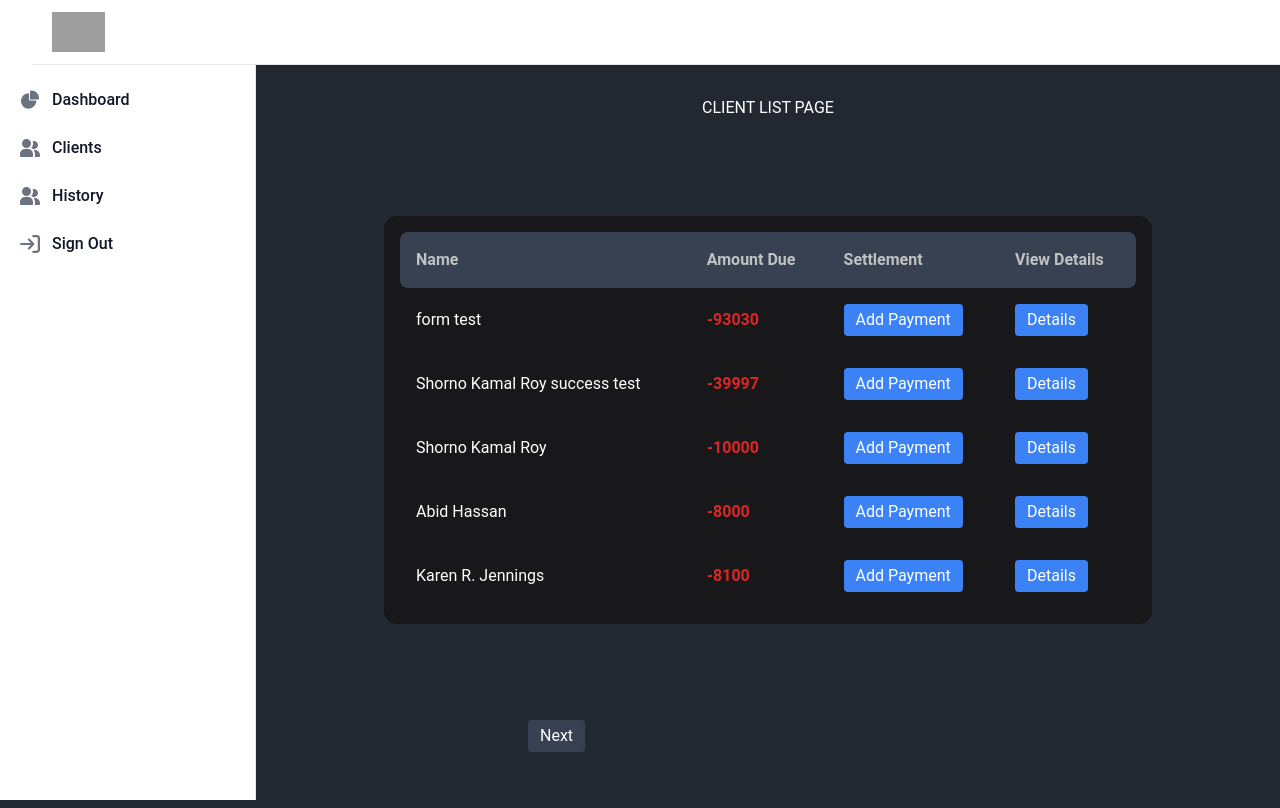
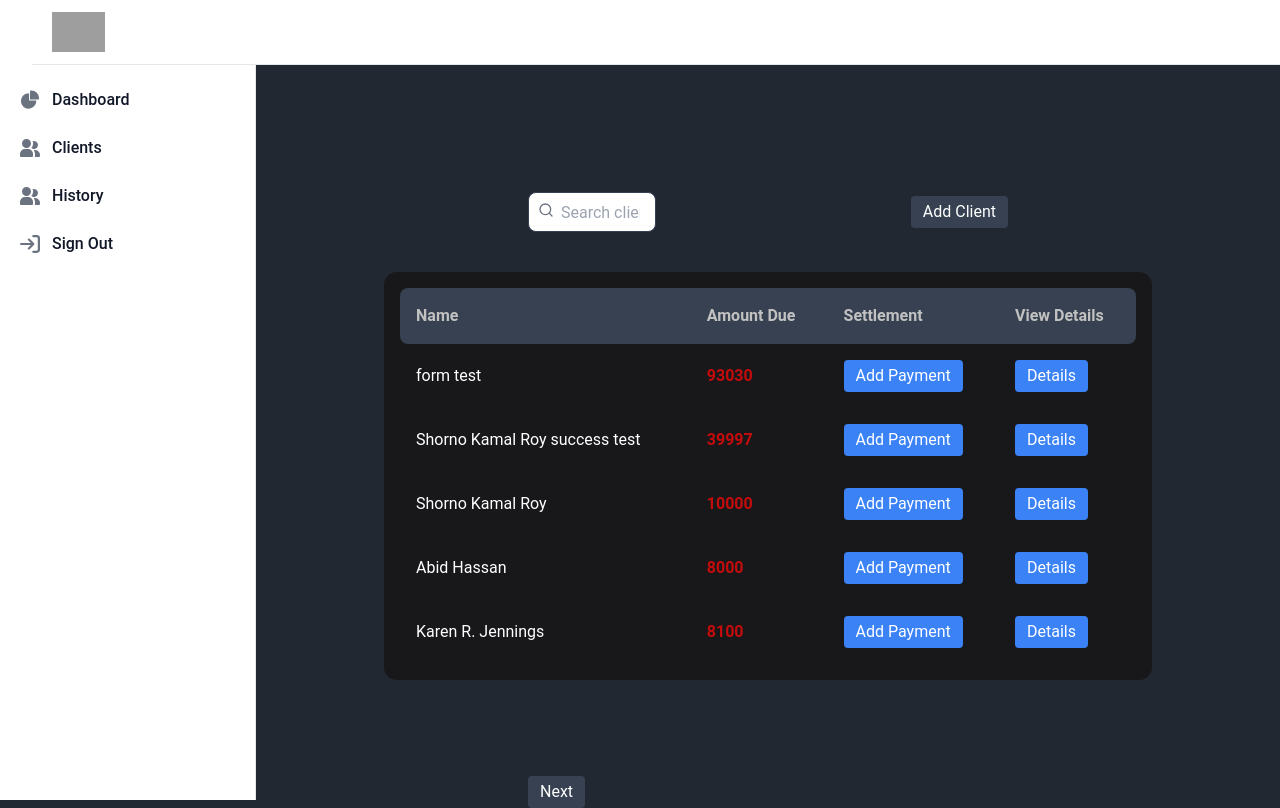
Before and after one commit to Shorno/djangoLenden, a Django app: page /clients in a window 1280 px wide. Run offline with Django 5.2, Linux system fonts and the light colour scheme; data comes from the database, SQL or seed files in the repository; both versions use the stored data as it was after the commit; some libraries are stand-ins or nearby versions; grey boxes are pictures that could not be loaded.

Commit message:
add client button, more deisgn

```diff
--- a/lenden/templates/clients_list.html
+++ b/lenden/templates/clients_list.html
@@ -2,10 +2,48 @@
 {% block title %}Clients{% endblock %}
 
 {% block content %}
-    <h1>
-        Client list page
-    </h1>
-    <div class="pt-24 flex flex-col items-center justify-between">
+    {#    <h1 class="mb-4 text-4xl font-extrabold leading-none tracking-tight text-gray-900 md:text-5xl lg:text-6xl dark:text-black">#}
+    {#        Clients List</h1>#}
+
+    <div class="w-full flex justify-center pt-24">
+        <div class="flex w-1/2 justify-center items-center">
+            <div class="w-1/2 flex-1 ">
+                <form>
+                    <div class="relative">
+                        <svg
+                                xmlns="http://www.w3.org/2000/svg"
+                                width="24"
+                                height="24"
+                                viewBox="0 0 24 24"
+                                fill="none"
+                                stroke="currentColor"
+                                stroke-width="2"
+                                stroke-linecap="round"
+                                stroke-linejoin="round"
+                                class="absolute left-2.5 top-2.5 h-4 w-4 text-gray-500 dark:text-gray-400"
+                        >
+                            <circle cx="11" cy="11" r="8"></circle>
+                            <path d="m21 21-4.3-4.3"></path>
+                        </svg>
+                        <input
+                                class="flex h-10 pl-8 border border-gray-700 rounded-lg outline-none md:w-2/3 lg:w-1/3 dark:bg-[#18181b]"
+                                placeholder="Search clients..."
+                                type="search"
+                        />
+                    </div>
+                </form>
+            </div>
+            <div>
+                <button class="bg-gray-700 hover:bg-black text-white py-1 px-3 rounded ">
+                    <a href="{% url 'create' %}">Add Client</a>
+                </button>
+            </div>
+        </div>
+    </div>
+
+    <div class="pt-10 flex flex-col items-center justify-between">
+
+
         <div class="table-div">
             <table>
                 <thead class="bg-gray-700">
@@ -18,8 +56,8 @@
                     <tbody>
                     <tr>
                         <td>{{ client.name }}</td>
-                        <td class="text-red-600 font-bold">
-                            -{{ client.remaining }}
+                        <td class="text-[#C40C0C] font-bold">
+                            {{ client.remaining }}
                         </td>
                         <td>
                             <div>
@@ -31,7 +69,7 @@
                         <td>
                             <div>
                                 <button class="bg-blue-500 hover:bg-blue-700 text-white py-1 px-3 rounded">
-                                    <a href="{% url "client" pk=client.id  %}">Details</a>
+                                    <a href="{% url "client" pk=client.id %}">Details</a>
                                 </button>
                             </div>
                         </td>
--- a/lenden/templates/history.html
+++ b/lenden/templates/history.html
@@ -1,10 +1,10 @@
-
 {% extends "base.html" %}
 
 {% block title %}History{% endblock %}
 
 {% block content %}
 
+    <div class="pt-24">
         <div class="table-div">
             <table>
                 <thead class="bg-gray-700">
@@ -27,5 +27,6 @@
                 {% endfor %}
             </table>
         </div>
+    </div>
 
 {% endblock %}
--- a/lenden/templates/includes/navbar.html
+++ b/lenden/templates/includes/navbar.html
@@ -13,7 +13,7 @@
                               d="M2 4.75A.75.75 0 012.75 4h14.5a.75.75 0 010 1.5H2.75A.75.75 0 012 4.75zm0 10.5a.75.75 0 01.75-.75h7.5a.75.75 0 010 1.5h-7.5a.75.75 0 01-.75-.75zM2 10a.75.75 0 01.75-.75h14.5a.75.75 0 010 1.5H2.75A.75.75 0 012 10z"></path>
                     </svg>
                 </button>
-                <a href="https://flowbite.com" class="flex ms-2 md:me-24">
+                <a href="/" class="flex ms-2 md:me-24">
                     <img src="https://cdn-icons-png.flaticon.com/128/639/639365.png" class="h-10 me-3"
                          alt="FlowBite Logo"/>
                     <span class="self-center text-xl font-semibold sm:text-2xl whitespace-nowrap dark:text-white">LenDen</span>
--- a/lenden/templates/index.html
+++ b/lenden/templates/index.html
@@ -3,9 +3,8 @@
 {% block title %}Home{% endblock %}
 
 {% block content %}
-    <h1 class="text-3xl font-bold">
-        This is the Dashboard for Lenden
-    </h1>
+       <h1 class="mb-4 text-4xl font-extrabold leading-none tracking-tight text-gray-900 md:text-5xl lg:text-6xl dark:text-gray-300 pt-10">
+        Welcome to LenDen Dashboard</h1>
     <!--
 // v0 by Vercel.
 // https://v0.dev/t/E12m258S8Hf
--- a/lenden/urls.py
+++ b/lenden/urls.py
@@ -4,7 +4,6 @@ from . import views
 urlpatterns = [
     path("", views.index, name="index"),
     path("create", views.ClientCreateView.as_view(), name="create"),
-    path("successful", views.successful, name="successful"),
     path("history", views.history, name="history"),
     path("clients", views.ClientListView.as_view(), name="clients"),
     path("client/<int:pk>", views.ClientDetailView.as_view(), name="client"),
--- a/lenden/views.py
+++ b/lenden/views.py
@@ -13,7 +13,7 @@ class ClientCreateView(CreateView):
     model = Client
     form_class = CreateClientForm
     template_name = "client_form.html"
-    success_url = "/successful"
+    success_url = "/clients"
 
 
 def index(request):
@@ -27,10 +27,6 @@ def index(request):
         "total_got_paid": total_got_paid,
         "remaining": remaining,
     })
-
-
-def successful(request):
-    return render(request, "successful.html")
 
 
 def history(request):
--- a/static/app.css
+++ b/static/app.css
@@ -39,7 +39,7 @@ table {
     background-color: #18181b;
     padding: 1rem;
     border-radius: 0.8rem;
-    /*width: 50%;*/
+    width: 50%;
     margin: auto;
     min-width: 700px;
 
```
Also changed, not shown: lenden/templates/client_form.html (+12 -4 lines), lenden/templates/successful.html (deleted, +0 -8 lines), db.sqlite3. Lines whose indentation alone changed are shown as unchanged.
